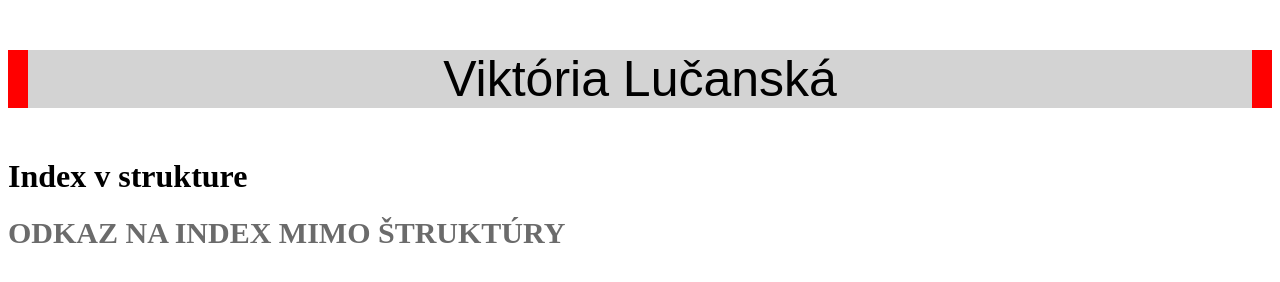
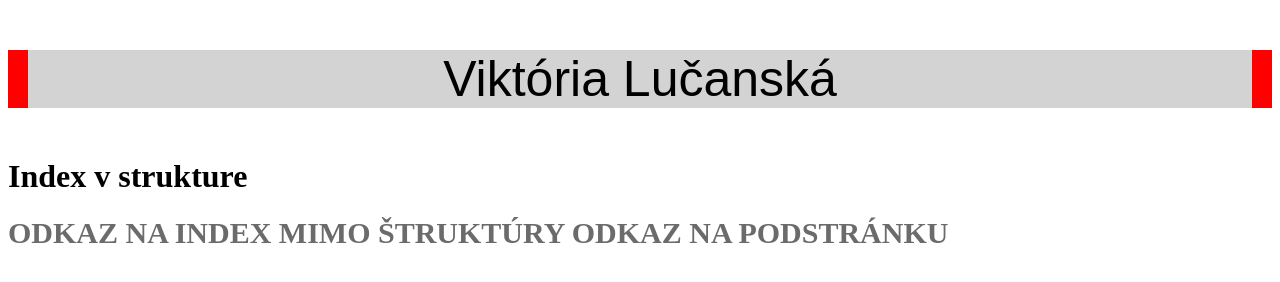
Before and after one commit to vami22/vami22.github.io, a plain HTML site: page struktura/index.html in a window 1280 px wide. Drawn offline with Linux system fonts and the light colour scheme; files that its build step writes are made by us from their sources.

Commit message:
Update index.html

```diff
--- a/struktura/index.html
+++ b/struktura/index.html
@@ -8,5 +8,6 @@
 <p class = rámik>Viktória Lučanská</p>
 <h1> Index v strukture </h2>
 <a href= "https://vami22.github.io/index.html"> ODKAZ NA INDEX MIMO ŠTRUKTÚRY </a>
+<a href "https://vami22.github.io/struktura/HTML/subpage.html">ODKAZ NA PODSTRÁNKU </a>
 </body>
 <html>
```
